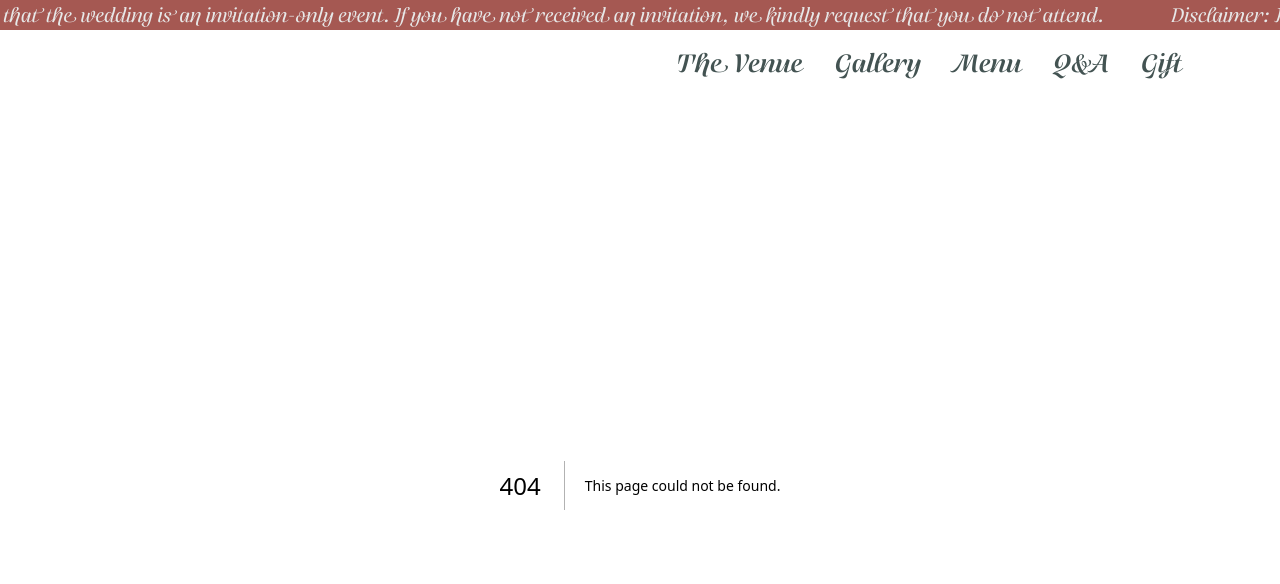
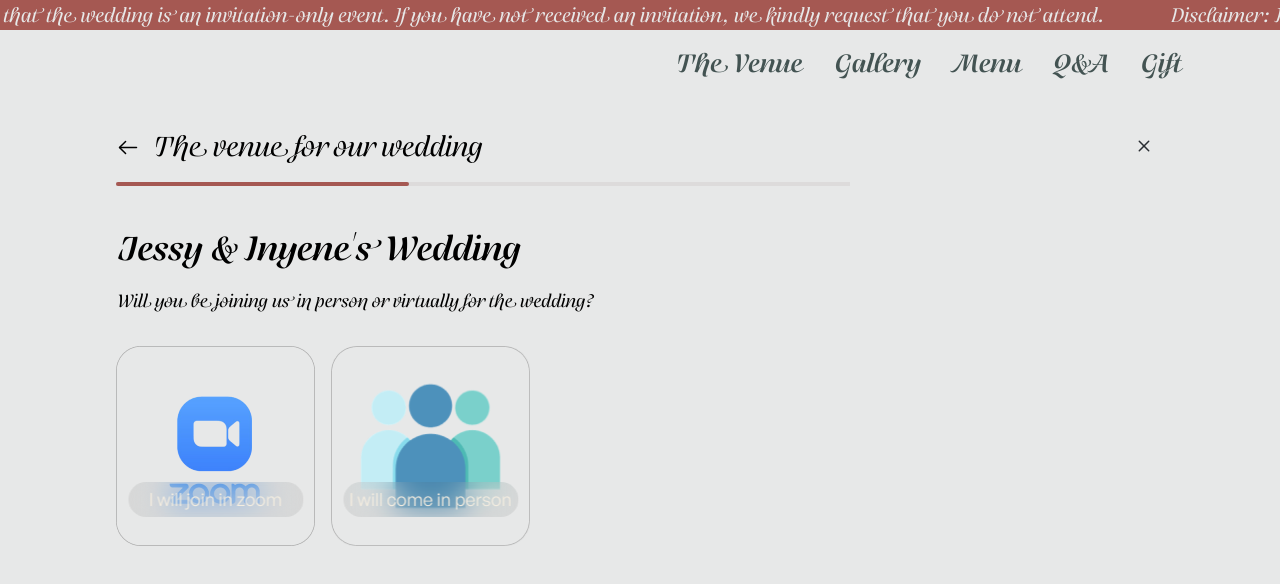
Before and after one commit to DuaneDave/wedding-app, a Next.js app: page /venue in a window 1280 px wide. Before the commit this address had no page. Shown: the top 584 px of the page. Built offline with nearby package versions, Linux system fonts and the light colour scheme; a web font is replaced by a local one.

Commit message:
Build and style the rsvp page

```diff
--- a/app/globals.css
+++ b/app/globals.css
@@ -8,19 +8,32 @@
   font-family: 'Telma';
   src: url('/fonts/telma/Telma-Regular.woff2') format('woff2');
   font-weight: 400;
-  font-style: Bold;
+  font-style: Regular;
 }
 @font-face {
   font-family: 'Telma';
   src: url('/fonts/telma/Telma-Medium.woff2') format('woff2');
   font-weight: 500;
-  font-style: Bold;
+  font-style: Medium;
 }
 @font-face {
   font-family: 'Telma';
   src: url('/fonts/telma/Telma-Bold.woff2') format('woff2');
   font-weight: 700;
   font-style: Bold;
+}
+
+@font-face {
+  font-family: 'General Sans';
+  src: url('/fonts/generalSans/GeneralSans-Medium.woff2') format('woff2');
+  font-weight: 500;
+  font-style: Medium;
+}
+@font-face {
+  font-family: 'General Sans';
+  src: url('/fonts/generalSans/GeneralSans-Regular.woff2') format('woff2');
+  font-weight: 400;
+  font-style: Regular;
 }
 
 ::-webkit-scrollbar {
@@ -38,6 +51,7 @@
 
   --font-bonny: 'Bonny', sans-serif;
   --font-telma: 'Telma', sans-serif;
+  --font-general: 'General Sans', sans-serif;
 }
 
 * {
--- /dev/null
+++ b/app/venue/page.tsx
@@ -0,0 +1,11 @@
+import Venue from "@/component/venue/Venue"
+
+function page() {
+  return (
+    <>
+      <Venue />
+    </>
+  )
+}
+
+export default page
--- /dev/null
+++ b/component/venue/Header.tsx
@@ -0,0 +1,42 @@
+'use client'
+
+import {motion} from 'framer-motion'
+import {useRouter} from 'next/navigation'
+
+import styles from './venue.module.css';
+
+import BackArrow from '@/public/svg/backArrow';
+import CancelIcon from '@/public/svg/cancelIcon';
+
+function Header({ location, setLocation }: { location: string, setLocation: (newLocation: string) => void }) {
+  const router = useRouter();
+
+  return (
+    <header className={`full-width ${styles.header}`}>
+      <div className={`flex align-y ${styles.headerActions}`}>
+        <span className={`flex align-y`}>
+          <button onClick={() => { location === '' ? router.push('/') : setLocation('') }} className='flex center'>
+            <BackArrow />
+          </button>
+
+          <p>The venue for our wedding</p>
+        </span>
+
+        <button onClick={() => router.push('/')}>
+          <CancelIcon />
+        </button>
+      </div>
+
+      <div>
+        <motion.span
+        initial={{ width: 0 }}
+          animate={{
+            width: location === 'zoom' || location === 'in-person' ? '100%' : '40%',
+          }}
+        className="full-height" />
+      </div>
+    </header>
+  );
+}
+
+export default Header;
--- /dev/null
+++ b/component/venue/LocationDetails.tsx
@@ -0,0 +1,11 @@
+import styles from './venue.module.css';
+
+function LocationDetails() {
+  return (
+    <div className={`full-width ${styles.clipBoard}`}>
+      <p>The Dorchester Event Center</p>
+    </div>
+  );
+}
+
+export default LocationDetails;
--- /dev/null
+++ b/component/venue/Venue.tsx
@@ -0,0 +1,61 @@
+'use client';
+
+import { useState } from 'react';
+import Image from 'next/image';
+
+import styles from './venue.module.css';
+
+import Header from './Header';
+
+import zoomIcon from '@/public/images/zoom.png';
+import person from '@/public/images/person.png';
+import ZoomDetails from './ZoomDetails';
+import LocationDetails from './LocationDetails';
+
+function Venue() {
+  const [location, setLocation] = useState<string>('');
+
+  return (
+    <section>
+      <div className={`container ${styles.venueContent}`}>
+        <Header location={location} setLocation={setLocation} />
+
+        <h2>Jessy & Inyene's Wedding</h2>
+        <p>Will you be joining us in person or virtually for the wedding?</p>
+
+        {location === '' && (
+          <div className={`flex ${styles.attend}`}>
+            <button onClick={() => setLocation('zoom')} className='full-width'>
+              <Image
+                src={zoomIcon}
+                className="full-width full-height"
+                alt="Join in zoom"
+              />
+
+              <span className="full-width flex center">
+                <p>I will join in zoom</p>
+              </span>
+            </button>
+
+            <button onClick={() => setLocation('in-person')} className='full-width'>
+              <Image
+                src={person}
+                className="full-width full-height"
+                alt="Join in person"
+              />
+
+              <span className="full-width flex center">
+                <p>I will come in person</p>
+              </span>
+            </button>
+          </div>
+        )}
+
+        {location === 'zoom' && <ZoomDetails />}
+        {location === 'in-person' && <LocationDetails />}
+      </div>
+    </section>
+  );
+}
+
+export default Venue;
--- /dev/null
+++ b/component/venue/ZoomDetails.tsx
@@ -0,0 +1,36 @@
+
+
+import styles from './venue.module.css';
+
+import ClipBoard from '@/public/svg/clipboard';
+
+function ZoomDetails() {
+
+  return (
+    <div className={`full-width ${styles.clipBoard}`}>
+      <div className={`flex`}>
+        <p className="flex flex-col">
+          Zoom ID
+          <span>12984721942231</span>
+        </p>
+
+        <button>
+          <ClipBoard />
+        </button>
+      </div>
+
+      <div className={`flex`}>
+        <p className="flex flex-col">
+          Zoom ID
+          <span>12984721942231</span>
+        </p>
+
+        <button>
+          <ClipBoard />
+        </button>
+      </div>
+    </div>
+  );
+}
+
+export default ZoomDetails;
--- /dev/null
+++ b/component/venue/venue.module.css
@@ -0,0 +1,108 @@
+.venueContent {
+  margin-top: 2.5rem;
+}
+
+.venueContent h2 {
+  font-size: clamp(28px, 5vw, 34px);
+  font-weight: 500;
+  margin-bottom: 1rem;
+}
+
+.venueContent p {
+  font-size: clamp(16px, 5vw, 18px);
+}
+
+.header {
+  margin-bottom: 2.5rem;
+}
+
+.header > div:last-of-type {
+  width: 70%;
+  height: 4px;
+  background: #dddbdb;
+  margin-top: 0.8rem;
+}
+
+.header > div:last-of-type span {
+  background: var(--secondary-color);
+  height: 4px;
+  transform-origin: left;
+  display: block;
+  border-radius: 9px;
+}
+
+.headerActions {
+  justify-content: space-between;
+}
+
+.headerActions p {
+  font-size: clamp(20px, 5vw, 28px);
+  margin-left: 0.7rem;
+}
+
+.attend {
+  gap: 1rem;
+  margin-top: 2rem;
+}
+
+.attend > button {
+  position: relative;
+  max-width: 161.866px;
+  height: 162.679px;
+}
+
+.attend span {
+  bottom: 1rem;
+  left: 50%;
+  transform: translateX(-50%);
+  position: absolute;
+  max-width: 150px;
+  height: 35px;
+  color: #f4ede0;
+  border-radius: 37px;
+  background: rgba(17, 17, 17, 0.07);
+  backdrop-filter: blur(15px);
+  font-family: var(--font-general);
+  font-size: clamp(14px, 2vw, 16px);
+}
+
+.clipBoard {
+  max-width: 387px;
+  margin-top: 2rem;
+  border-radius: 4px;
+  background: #edeeee;
+  border: 0.3px solid #595757;
+  font-family: var(--font-general);
+  font-weight: 400;
+  font-size: 18px;
+  padding: 0.5rem 1rem;
+}
+
+.clipBoard > div:not(:last-of-type) {
+  margin-bottom: 1rem;
+}
+
+.clipBoard span {
+  font-weight: 500;
+}
+
+.clipBoard span:not(:last-of-type) {
+  margin-top: 0.5rem;
+}
+
+.clipBoard > div {
+  justify-content: space-between;
+}
+
+@media screen and (min-width: 768px) {
+  .attend > button {
+    max-width: 199px;
+    height: 200px;
+  }
+
+  .attend span {
+    bottom: 1.8rem;
+    max-width: 175px;
+    height: 35px;
+  }
+}
--- /dev/null
+++ b/public/svg/backArrow.tsx
@@ -0,0 +1,28 @@
+const BackArrow = () => (
+  <svg
+    xmlns="http://www.w3.org/2000/svg"
+    width="24"
+    height="25"
+    viewBox="0 0 24 25"
+    fill="none"
+  >
+    <path
+      d="M9.57 6.42993L3.5 12.4999L9.57 18.5699"
+      stroke="black"
+      stroke-width="1.5"
+      stroke-miterlimit="10"
+      stroke-linecap="round"
+      stroke-linejoin="round"
+    />
+    <path
+      d="M20.4999 12.5H3.66992"
+      stroke="black"
+      stroke-width="1.5"
+      stroke-miterlimit="10"
+      stroke-linecap="round"
+      stroke-linejoin="round"
+    />
+  </svg>
+);
+
+export default BackArrow;
--- /dev/null
+++ b/public/svg/clipboard.tsx
@@ -0,0 +1,54 @@
+const ClipBoard = () => (
+  <svg
+    xmlns="http://www.w3.org/2000/svg"
+    width="24"
+    height="22"
+    viewBox="0 0 24 22"
+    fill="none"
+  >
+    <path
+      d="M17 12.2543V14.8452C17 18.2998 15.4 19.6816 11.4 19.6816H7.6C3.6 19.6816 2 18.2998 2 14.8452V11.5634C2 8.10887 3.6 6.72705 7.6 6.72705H10.6"
+      stroke="black"
+      stroke-width="1.2"
+      stroke-linecap="round"
+      stroke-linejoin="round"
+    />
+    <path
+      d="M16.9996 12.2543H13.7996C11.3996 12.2543 10.5996 11.5634 10.5996 9.49069V6.72705L16.9996 12.2543Z"
+      stroke="black"
+      stroke-width="1.2"
+      stroke-linecap="round"
+      stroke-linejoin="round"
+    />
+    <path
+      d="M11.5996 2.40869H15.5996"
+      stroke="black"
+      stroke-width="1.2"
+      stroke-linecap="round"
+      stroke-linejoin="round"
+    />
+    <path
+      d="M7 4.9996C7 3.56596 8.34 2.40869 10 2.40869H12.62"
+      stroke="black"
+      stroke-width="1.2"
+      stroke-linecap="round"
+      stroke-linejoin="round"
+    />
+    <path
+      d="M21.9995 7.59082V12.9367C21.9995 14.2754 20.7395 15.3635 19.1895 15.3635"
+      stroke="black"
+      stroke-width="1.2"
+      stroke-linecap="round"
+      stroke-linejoin="round"
+    />
+    <path
+      d="M22 7.59051H19C16.75 7.59051 16 6.94278 16 4.9996V2.40869L22 7.59051Z"
+      stroke="black"
+      stroke-width="1.2"
+      stroke-linecap="round"
+      stroke-linejoin="round"
+    />
+  </svg>
+);
+
+export default ClipBoard;
```
